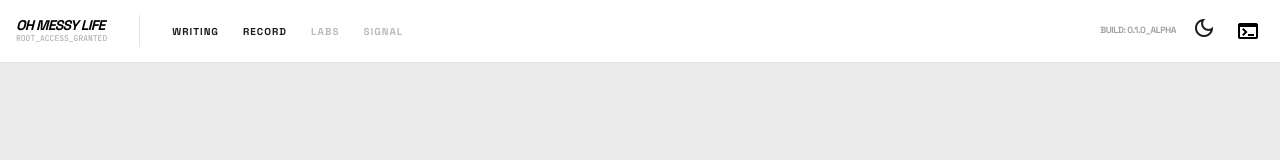
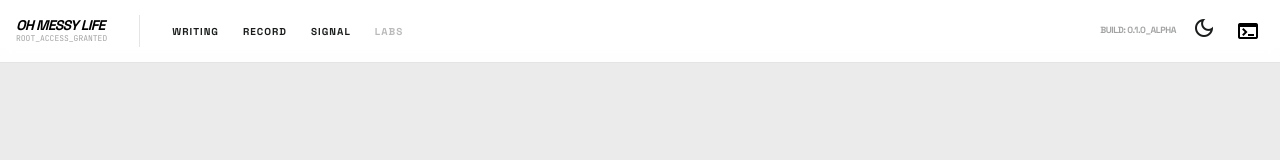
Before and after one commit to arnavmcr/oh-messy-life, a Next.js app: page / in a window 1280 px wide. Shown: the top 160 px of the page. Built offline with nearby package versions, Linux system fonts and the light colour scheme.

Commit message:
feat(nav): promote SIGNAL to real link with dropdown

```diff
--- a/components/Nav.tsx
+++ b/components/Nav.tsx
@@ -13,16 +13,20 @@ const accentHover: Record<string, string> = {
 
 const comingSoon = [
   { href: '/projects', label: 'LABS' },
-  { href: '/music', label: 'SIGNAL' },
 ];
 
 export default function Nav() {
   const [writingOpen, setWritingOpen] = useState(false);
   const [desktopDropdownOpen, setDesktopDropdownOpen] = useState(false);
   const closeTimer = useRef<ReturnType<typeof setTimeout> | null>(null);
+  const [signalDropdownOpen, setSignalDropdownOpen] = useState(false);
+  const signalCloseTimer = useRef<ReturnType<typeof setTimeout> | null>(null);
 
   useEffect(() => {
-    return () => { if (closeTimer.current) clearTimeout(closeTimer.current); };
+    return () => {
+      if (closeTimer.current) clearTimeout(closeTimer.current);
+      if (signalCloseTimer.current) clearTimeout(signalCloseTimer.current);
+    };
   }, []);
 
   return (
@@ -88,6 +92,38 @@ export default function Nav() {
             RECORD
           </Link>
 
+          {/* SIGNAL with dropdown */}
+          <div
+            className="relative"
+            onMouseEnter={() => {
+              if (signalCloseTimer.current) clearTimeout(signalCloseTimer.current);
+              setSignalDropdownOpen(true);
+            }}
+            onMouseLeave={() => {
+              signalCloseTimer.current = setTimeout(() => setSignalDropdownOpen(false), 150);
+            }}
+          >
+            <Link href="/music" className="hover:text-primary transition-colors">
+              SIGNAL
+            </Link>
+            {signalDropdownOpen && (
+              <div className="absolute top-full left-0 mt-2 bg-white dark:bg-black border border-black/10 dark:border-white/10 min-w-[200px] z-50 shadow-lg">
+                <a
+                  href="/music/index.html"
+                  className="block px-4 py-2 font-mono text-[10px] tracking-widest uppercase font-bold hover:text-tertiary hover:bg-tertiary/5 transition-colors border-l-2 border-tertiary"
+                >
+                  LIBRARY
+                </a>
+                <span className="block px-4 py-2 font-mono text-[10px] tracking-widest uppercase font-bold opacity-30 cursor-not-allowed pointer-events-none">
+                  GIG ARCHIVE
+                </span>
+                <span className="block px-4 py-2 font-mono text-[10px] tracking-widest uppercase font-bold opacity-30 cursor-not-allowed pointer-events-none">
+                  T-SHIRT ARCHIVE
+                </span>
+              </div>
+            )}
+          </div>
+
           {comingSoon.map(({ label }) => (
             <span key={label} className="opacity-30 cursor-not-allowed">{label}</span>
           ))}
@@ -103,6 +139,9 @@ export default function Nav() {
           </button>
           <Link href="/record" className="font-mono text-[10px] tracking-widest uppercase font-bold hover:text-primary transition-colors">
             RECORD
+          </Link>
+          <Link href="/music" className="font-mono text-[10px] tracking-widest uppercase font-bold hover:text-primary transition-colors">
+            SIGNAL
           </Link>
         </div>
       </div>
```
